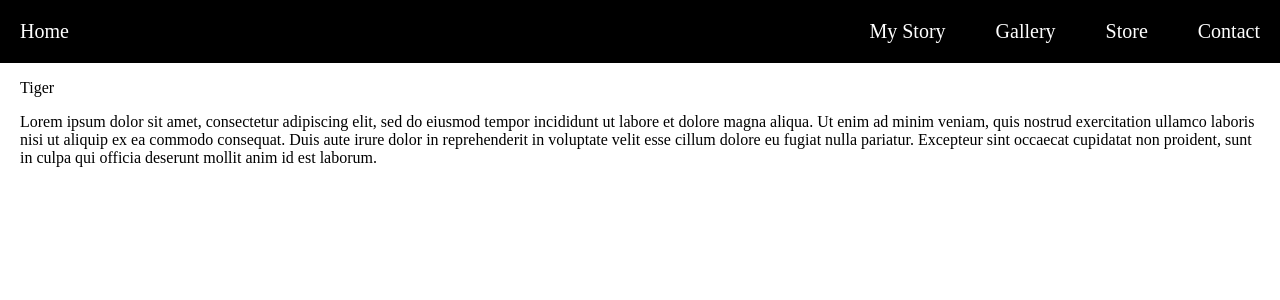
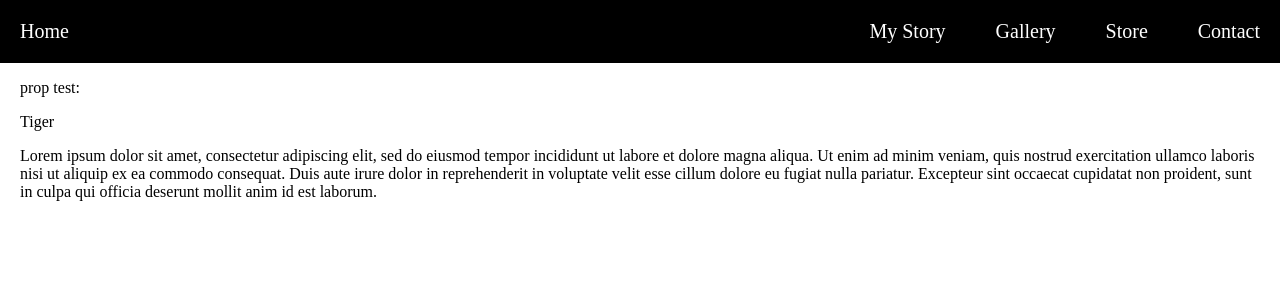
Before and after one commit to nayomi-morita/art-website, a React app: page /#/ in a window 1280 px wide. Shown: the top 300 px of the page. Built offline with nearby package versions, Linux system fonts and the light colour scheme.

Commit message:
add test, begin home page design

```diff
--- a/src/components/Home.jsx
+++ b/src/components/Home.jsx
@@ -11,8 +11,10 @@ function Home(props) {
           padding: 0 20px 0 20px;
         }
       `}</style>
+      <p>prop test:</p>
       <p>{props.artReducer.title}</p>
       <p>{props.artReducer.description}</p>
+      <div></div>
     </div>
   );
 }
```
